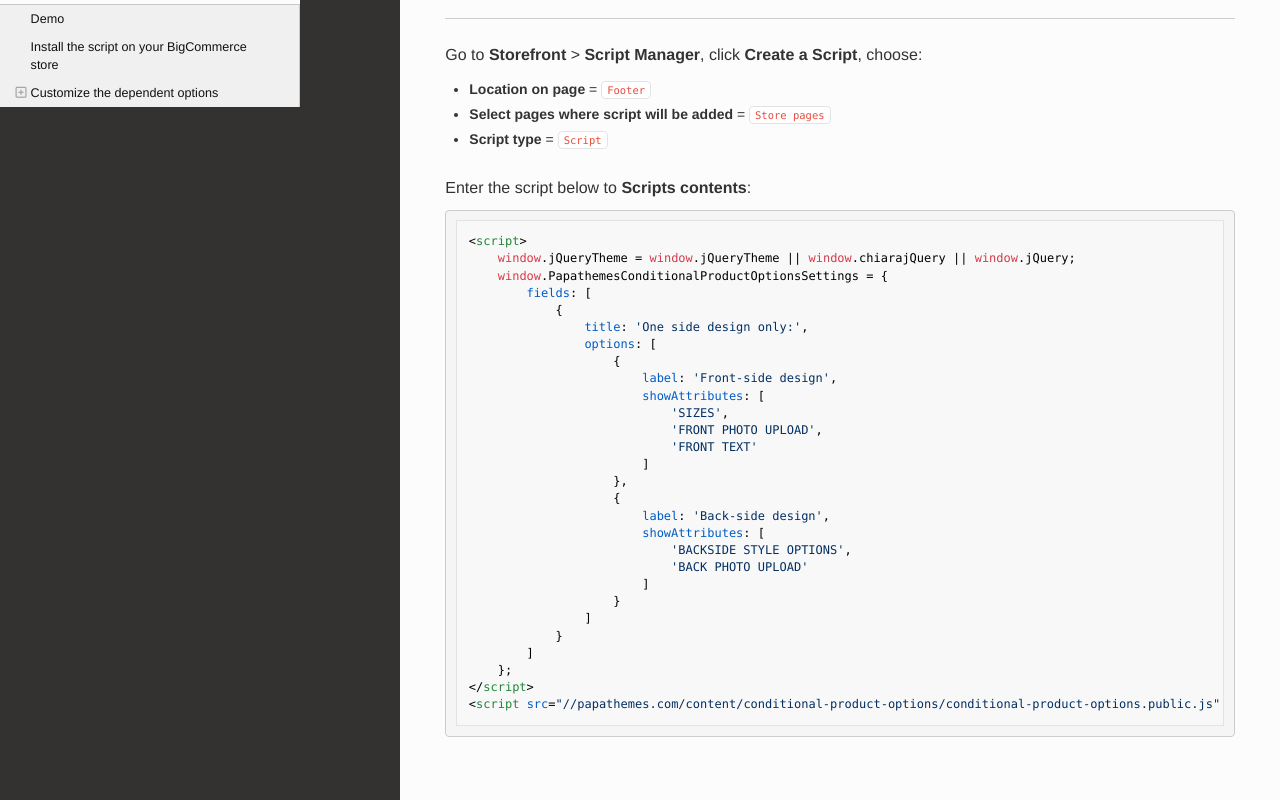
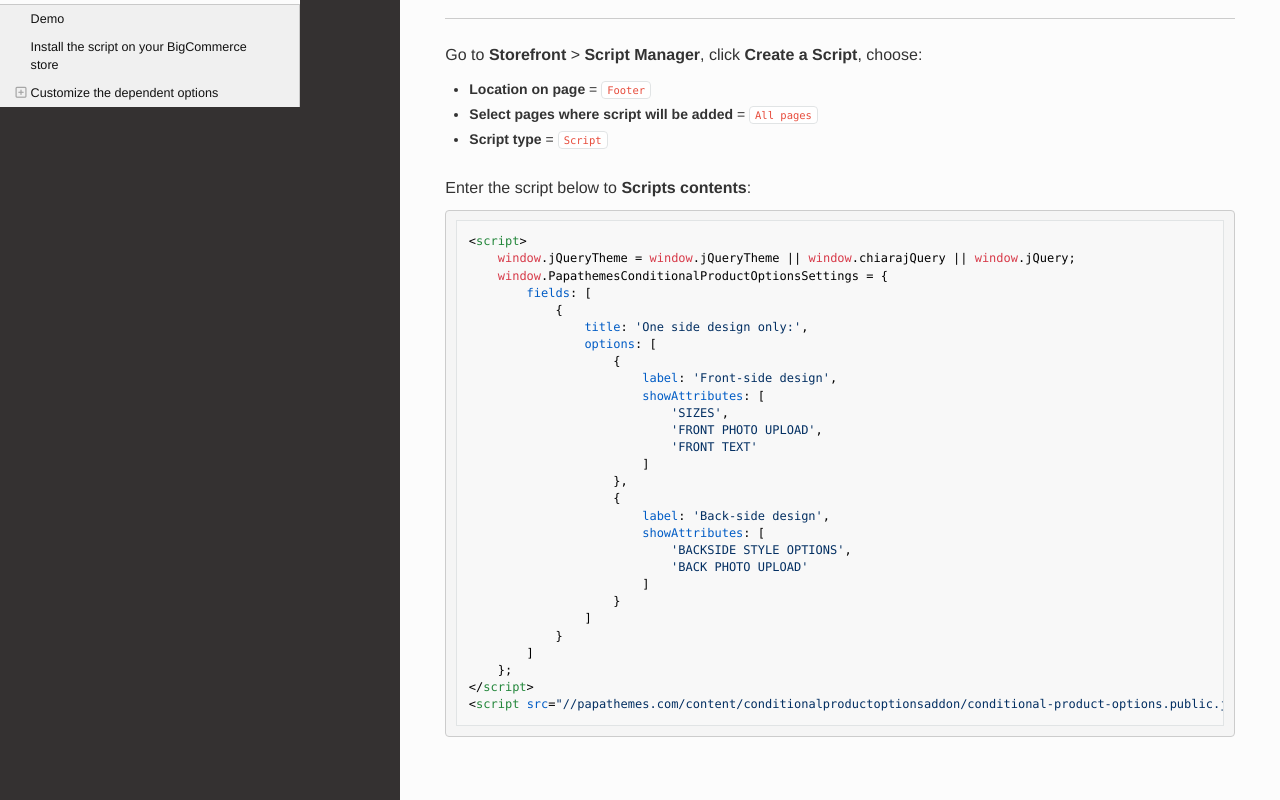
Before and after one commit to tvlgiao/bc-addons-docs, an MkDocs documentation site: the page built from docs/conditional-product-options.md, in a window 1280 px wide and 1400 px high, scrolled down 926 px. Shown: the part 151-951 px from the top of the window. Built offline with MkDocs 1.6.1, drawn with Linux system fonts in a browser that asks for light colours; nearby versions of some CDN libraries.

Commit message:
Update guide

````diff
--- a/docs/conditional-product-options.md
+++ b/docs/conditional-product-options.md
@@ -9,7 +9,7 @@
 Go to **Storefront** > **Script Manager**, click **Create a Script**, choose:
 
 - **Location on page** = `Footer`
-- **Select pages where script will be added** = `Store pages`
+- **Select pages where script will be added** = `All pages`
 - **Script type** = `Script`
 
 Enter the script below to **Scripts contents**:
@@ -42,7 +42,7 @@ Enter the script below to **Scripts contents**:
         ]
     };
 </script>
-<script src="//papathemes.com/content/conditional-product-options/conditional-product-options.public.js" async></script>
+<script src="//papathemes.com/content/conditionalproductoptionsaddon/conditional-product-options.public.js" async></script>
 ```
 
 ## Customize the dependent options
````
